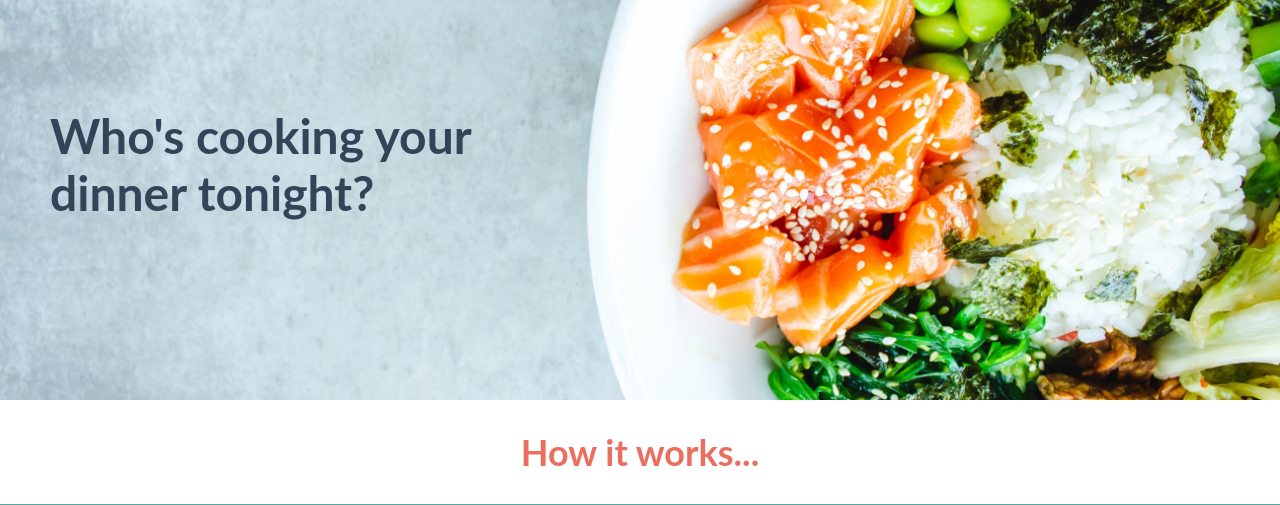
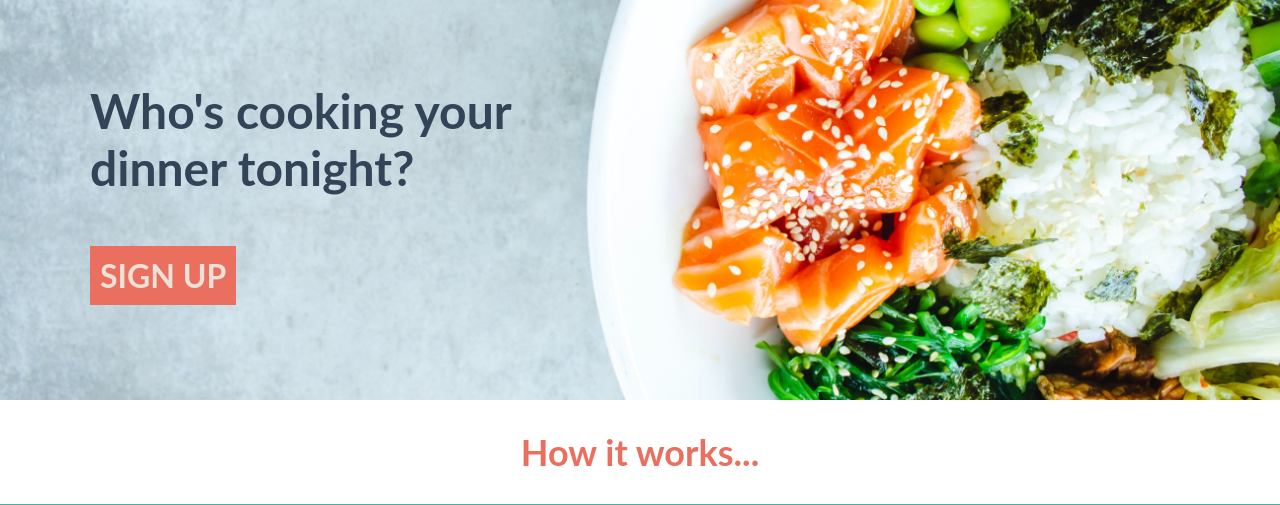
Before and after one commit to beverlily/HomeChef, a PHP site: page /index.html in a window 1280 px wide. Shown: the part 112-617 px from the top of the page. Run offline with PHP 8.4, Linux system fonts and the light colour scheme; some libraries are stand-ins or nearby versions.

Commit message:
Sign up button

```diff
--- a/index.html
+++ b/index.html
@@ -25,10 +25,13 @@
 	   	   </div>
 	   	</header>
 		<div id="home-banner">
-			<p id="home-banner-text" class="banner-text">
-				Who's cooking your
-				dinner tonight?
-			</p>
+			<div class="page-wrapper">
+				<div id="home-banner-text" class="banner-text">
+					Who's cooking your
+					dinner tonight?
+					<a href="#" class="button">Sign Up</a>
+				</div>
+			</div>
 		</div>
 	   	<main id="main">
 			<div id="about">
--- a/style.css
+++ b/style.css
@@ -104,10 +104,17 @@ li{
 
 #home-banner-text{
 	font-size: 3rem;
-	padding: 50px;
+	padding: 25px 50px;
 	font-weight: bold;
 }
 
+#home-banner .button{
+	font-size: 2rem;
+	color: #eae2d8;
+	background: #ea6f5f;
+	margin: 0;
+	margin-top: 50px;
+}
 
 .banner-text{
 	margin: 0;
```
